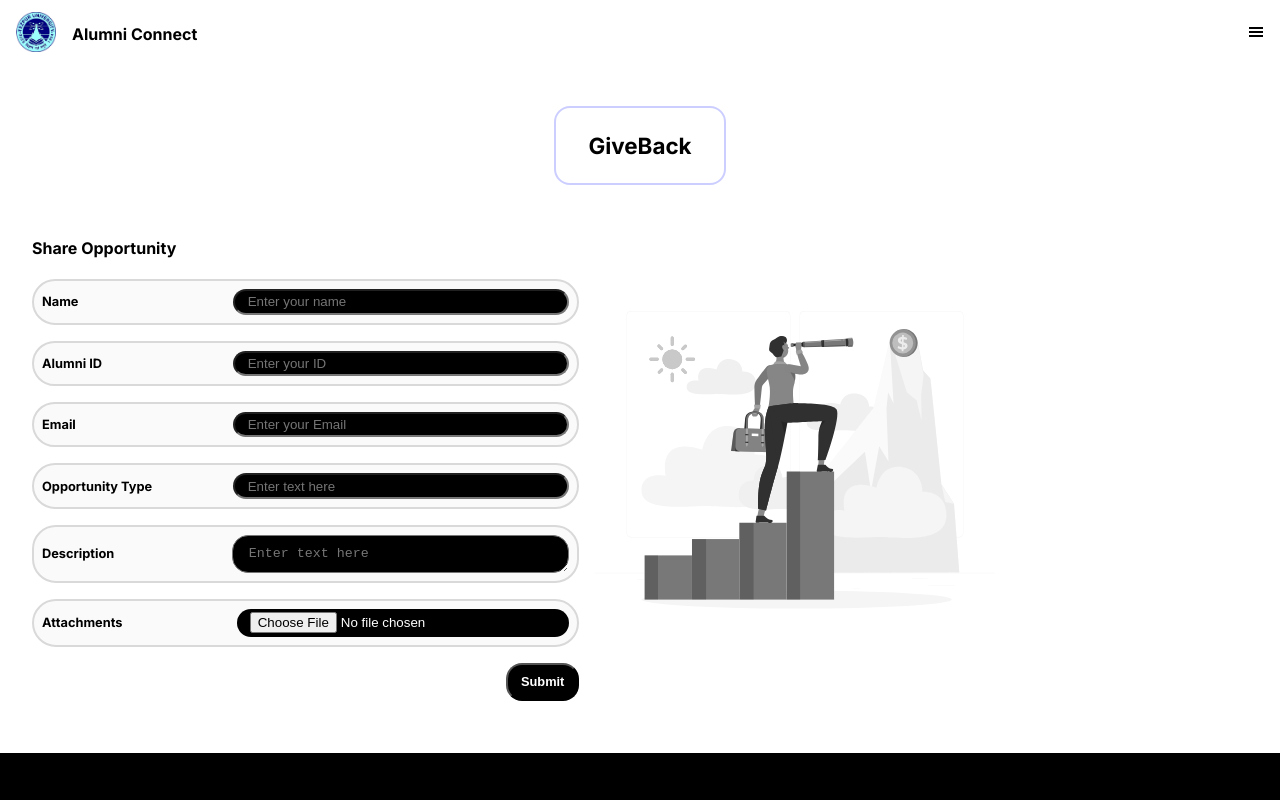
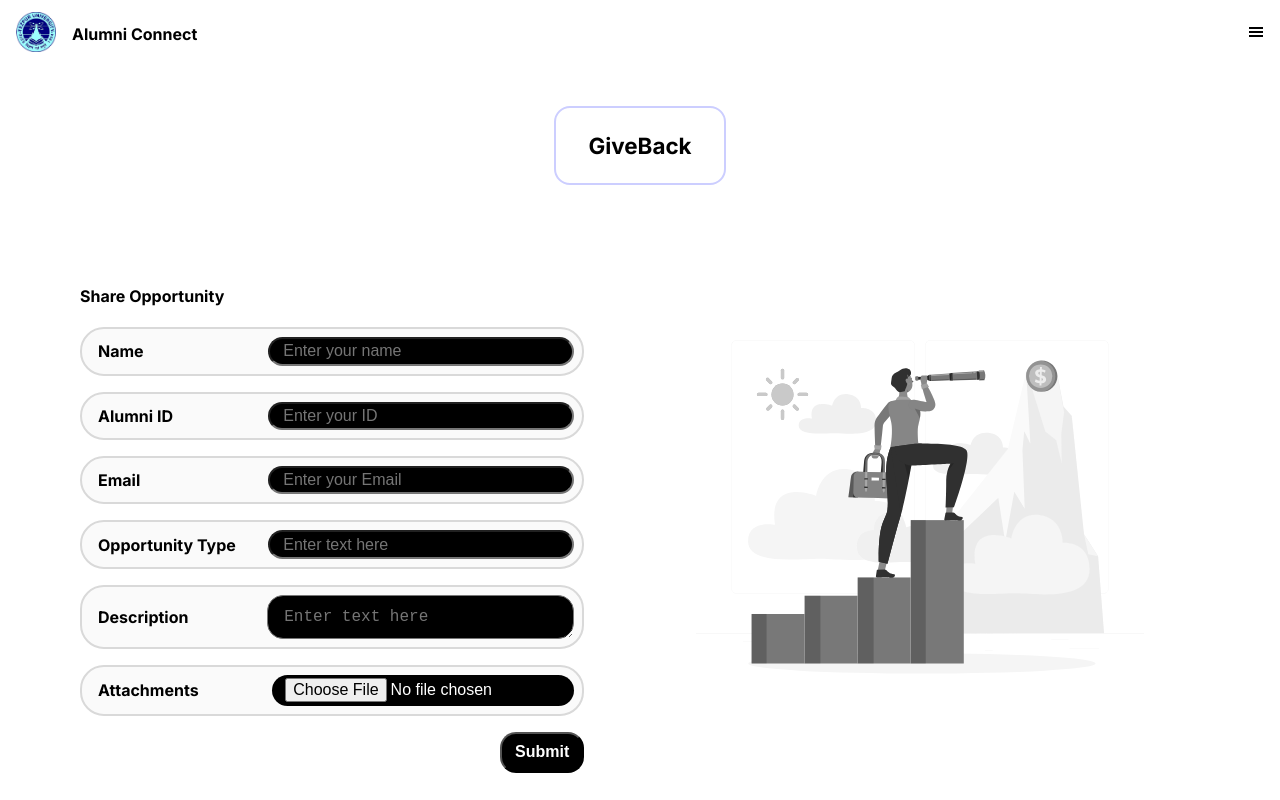
Before and after one commit to Heavy108/Alumn, a Next.js app in the folder alumn/: page /Share_Opportunities in a window 1280 px wide. Shown: the top 800 px of the page. Built offline with nearby package versions, Linux system fonts and the light colour scheme.

Commit message:
share_opportunities responsive

```diff
--- a/alumn/src/css/Input.module.css
+++ b/alumn/src/css/Input.module.css
@@ -49,10 +49,78 @@
     }
     .container{
         display: flex;
+        justify-content: space-between;
         margin: 2rem;
-        gap: 1rem;
 
 
 
     }
 }
+@media only  screen and (min-width:1024px){
+    .container{
+        margin: 5rem;
+    }
+    .Input_field input{
+        font-size:1rem;
+    }
+    .Input_field textarea{
+        font-size:1rem;
+    }
+    .Input_field label{
+        font-size: 1rem;
+    }
+    .Input_field{
+        padding-left: 1rem;
+    }
+    .img_conatiner img{
+        width: 28rem;
+    }
+}
+@media only screen and (min-width:1440px){
+    .img_conatiner img{
+        width: 30rem;
+        padding: 2rem;
+    }
+    .container{
+        margin: 5rem 10rem 5rem 10rem;
+    }
+    .Input_field textarea{
+        font-size:1rem;
+
+    }
+    .form h4{
+        font-size: 1.5rem;
+    }
+    /* .img_conatiner{
+        border: 2px solid yellow;
+    } */
+}
+@media only screen and (min-width:2560px){
+    .container{
+        margin: 5rem;
+    }
+    .Input_field input{
+        font-size:2rem;
+        border-radius: 2rem;
+        padding: 1rem;
+    }
+    .Input_field textarea{
+        font-size:2rem;
+        border-radius: 2rem;
+    }
+    .Input_field label{
+        font-size: 2rem;
+    }
+    .Input_field{
+        padding: 2rem;
+        border-radius: 4rem;
+    }
+    .img_conatiner img{
+        width: 60rem;
+        padding: 3rem;
+        height: 60rem;
+    }
+    .form h4{
+        font-size: 3rem;
+    }
+}
--- a/alumn/src/css/button.module.css
+++ b/alumn/src/css/button.module.css
@@ -10,3 +10,20 @@
     font-weight: 700;
     font-size: 0.8rem;
 }
+@media only screen and (min-width:1024px) {
+    .Button button{
+        font-size: 1rem;
+    }
+}
+@media only screen and (min-width:2560px){
+    .Button button{
+        font-size: 2rem;
+        padding: 1rem 2rem 1rem 2rem;
+        border-radius: 2rem;
+    }
+    .Button{
+
+        margin-top: 3rem;
+
+    }
+}
```
